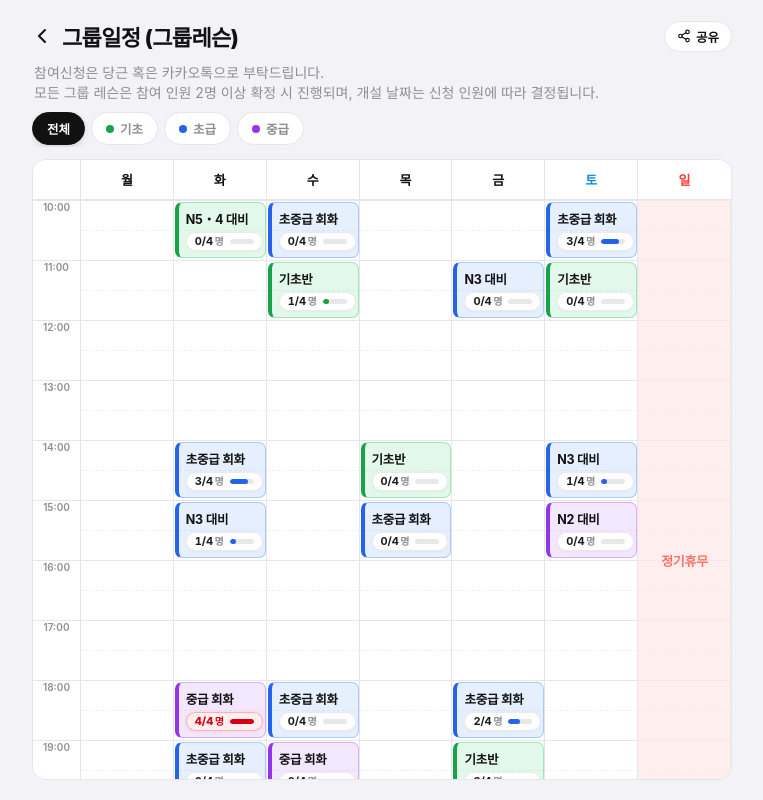
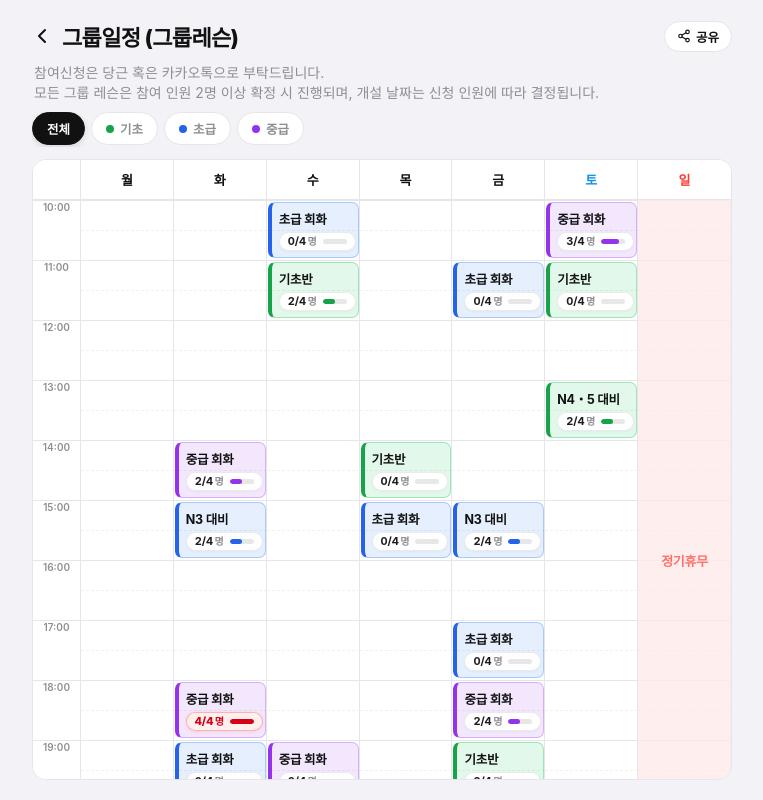
Before and after one commit to yonroku46/mk-lp, a Next.js app: page /schedule/group in a window 1280 px wide. Shown: the whole page, without its empty margins (258-1021 px from the left). Built offline with nearby package versions, Linux system fonts and the light colour scheme.

Commit message:
mod: group schedule

```diff
--- a/src/app/schedule/group/page.tsx
+++ b/src/app/schedule/group/page.tsx
@@ -97,19 +97,11 @@ function GroupScheduleContent() {
   const groups: GroupLesson[] = useMemo(() => [
     // ---------------- 화요일 (day: 1) ----------------
     {
-      id: 'tue-10',
-      title: 'N5・4 대비',
-      level: '기초',
+      id: 'tue-14',
+      title: '중급 회화',
+      level: '중급',
       maxMembers: 4,
-      currentMembers: 0,
-      schedule: [{ day: 1, start: '10:00', end: '11:00' }],
-    },
-    {
-      id: 'tue-14',
-      title: '초중급 회화',
-      level: '초급',
-      maxMembers: 4,
-      currentMembers: 3,
+      currentMembers: 2,
       schedule: [{ day: 1, start: '14:00', end: '15:00' }],
     },
     {
@@ -117,7 +109,7 @@ function GroupScheduleContent() {
       title: 'N3 대비',
       level: '초급',
       maxMembers: 4,
-      currentMembers: 1,
+      currentMembers: 2,
       schedule: [{ day: 1, start: '15:00', end: '16:00' }],
     },
     {
@@ -130,25 +122,17 @@ function GroupScheduleContent() {
     },
     {
       id: 'tue-19',
-      title: '초중급 회화',
+      title: '초급 회화',
       level: '초급',
       maxMembers: 4,
       currentMembers: 0,
       schedule: [{ day: 1, start: '19:00', end: '20:00' }],
     },
-    {
-      id: 'tue-20',
-      title: '기초반',
-      level: '기초',
-      maxMembers: 4,
-      currentMembers: 0,
-      schedule: [{ day: 1, start: '20:00', end: '21:00' }],
-    },
 
     // ---------------- 수요일 (day: 2) ----------------
     {
       id: 'wed-10',
-      title: '초중급 회화',
+      title: '초급 회화',
       level: '초급',
       maxMembers: 4,
       currentMembers: 0,
@@ -159,16 +143,8 @@ function GroupScheduleContent() {
       title: '기초반',
       level: '기초',
       maxMembers: 4,
-      currentMembers: 1,
+      currentMembers: 2,
       schedule: [{ day: 2, start: '11:00', end: '12:00' }],
-    },
-    {
-      id: 'wed-18',
-      title: '초중급 회화',
-      level: '초급',
-      maxMembers: 4,
-      currentMembers: 0,
-      schedule: [{ day: 2, start: '18:00', end: '19:00' }],
     },
     {
       id: 'wed-19',
@@ -180,7 +156,7 @@ function GroupScheduleContent() {
     },
     {
       id: 'wed-20',
-      title: '초중급 회화',
+      title: '초급 회화',
       level: '초급',
       maxMembers: 4,
       currentMembers: 1,
@@ -198,7 +174,7 @@ function GroupScheduleContent() {
     },
     {
       id: 'thu-15',
-      title: '초중급 회화',
+      title: '초급 회화',
       level: '초급',
       maxMembers: 4,
       currentMembers: 0,
@@ -208,16 +184,32 @@ function GroupScheduleContent() {
     // ---------------- 금요일 (day: 4) ----------------
     {
       id: 'fri-11',
-      title: 'N3 대비',
+      title: '초급 회화',
       level: '초급',
       maxMembers: 4,
       currentMembers: 0,
       schedule: [{ day: 4, start: '11:00', end: '12:00' }],
     },
     {
+      id: 'fri-15',
+      title: 'N3 대비',
+      level: '초급',
+      maxMembers: 4,
+      currentMembers: 2,
+      schedule: [{ day: 4, start: '15:00', end: '16:00' }],
+    },
+    {
+      id: 'fri-17',
+      title: '초급 회화',
+      level: '초급',
+      maxMembers: 4,
+      currentMembers: 0,
+      schedule: [{ day: 4, start: '17:00', end: '18:00' }],
+    },
+    {
       id: 'fri-18',
-      title: '초중급 회화',
-      level: '초급',
+      title: '중급 회화',
+      level: '중급',
       maxMembers: 4,
       currentMembers: 2,
       schedule: [{ day: 4, start: '18:00', end: '19:00' }],
@@ -234,8 +226,8 @@ function GroupScheduleContent() {
     // ---------------- 토요일 (day: 5) ----------------
     {
       id: 'sat-10',
-      title: '초중급 회화',
-      level: '초급',
+      title: '중급 회화',
+      level: '중급',
       maxMembers: 4,
       currentMembers: 3,
       schedule: [{ day: 5, start: '10:00', end: '11:00' }],
@@ -249,20 +241,12 @@ function GroupScheduleContent() {
       schedule: [{ day: 5, start: '11:00', end: '12:00' }],
     },
     {
-      id: 'sat-14',
-      title: 'N3 대비',
-      level: '초급',
+      id: 'sat-13',
+      title: 'N4・5 대비',
+      level: '기초',
       maxMembers: 4,
-      currentMembers: 1,
-      schedule: [{ day: 5, start: '14:00', end: '15:00' }],
-    },
-    {
-      id: 'sat-15',
-      title: 'N2 대비',
-      level: '중급',
-      maxMembers: 4,
-      currentMembers: 0,
-      schedule: [{ day: 5, start: '15:00', end: '16:00' }],
+      currentMembers: 2,
+      schedule: [{ day: 5, start: '13:00', end: '14:00' }],
     },
   ], []);
 
```
